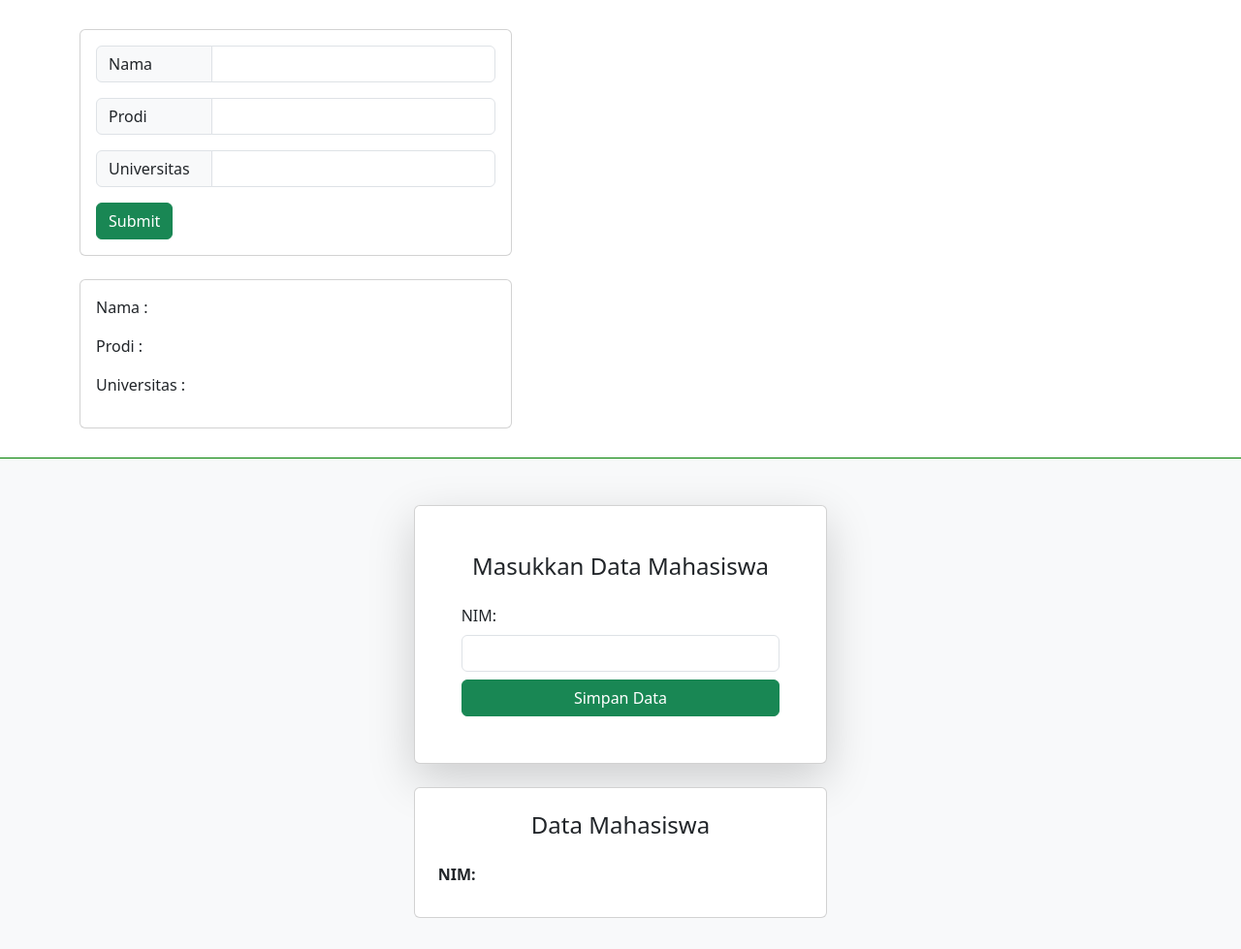
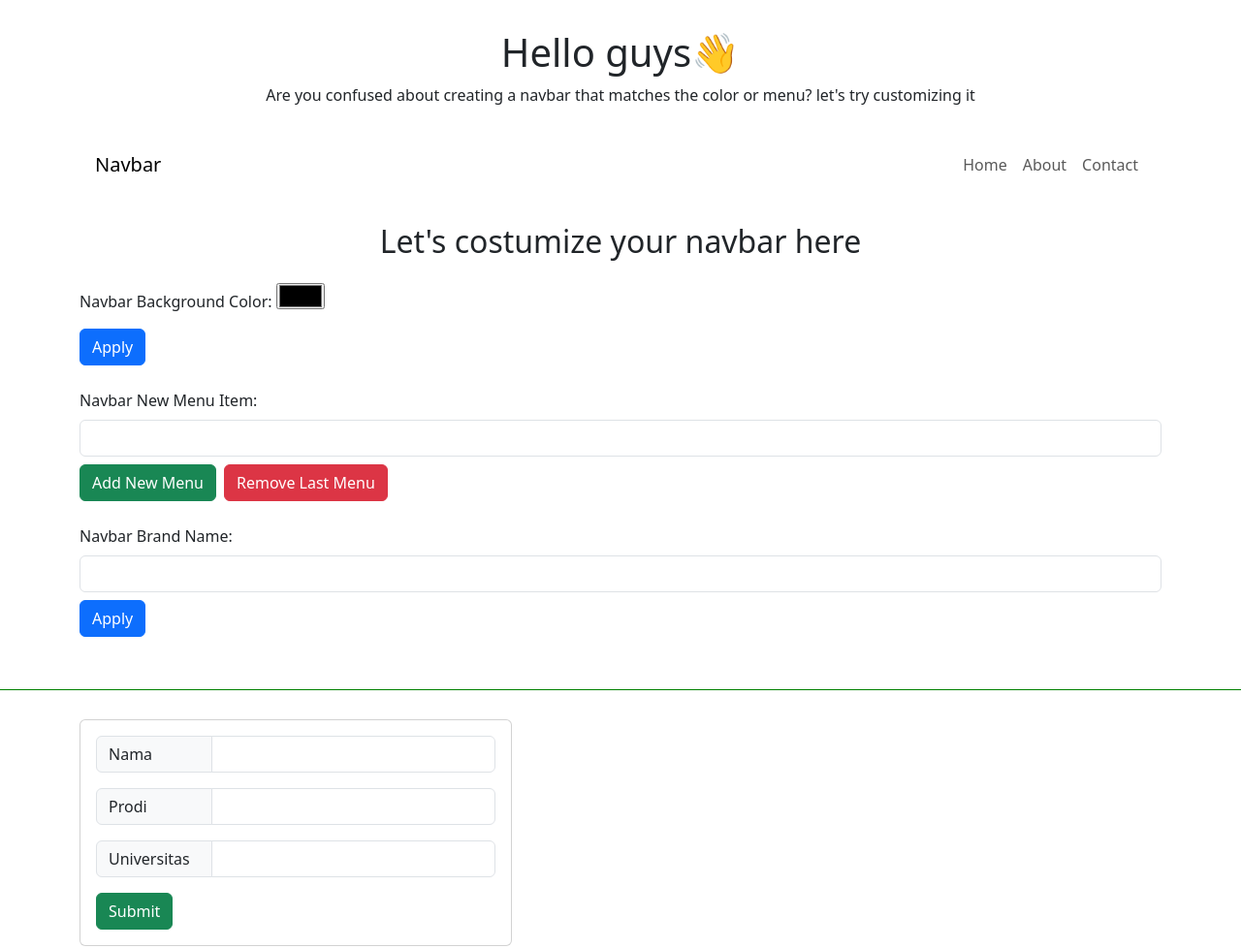
Before and after one commit to raihannajmi/CH2-09-19-2024-Tugas-Kelompok-1, a website: page src/index.html in a window 1280 px wide. Shown: the top 979 px of the page at 97% size. Drawn offline with nearby package versions, Linux system fonts and the light colour scheme.

Commit message:
menambahkan section nanda

```diff
--- a/src/index.html
+++ b/src/index.html
@@ -12,6 +12,94 @@
 </head>
 
 <body>
+  <!-- Section for make custom navbar by Nanda -->
+  <section>
+    <div class="container">
+      <div class="text-center mb-4">
+        <h1>Hello guys👋</h1>
+        <p>Are you confused about creating a navbar that matches the color or menu? let's try customizing it</p>
+      </div>
+
+      <nav class="navbar navbar-expand-lg p-3" id="navbar">
+        <a class="navbar-brand" href="#" id="navbarBrand">
+          <span id="navbarBrandText">Navbar</span>
+        </a>
+        <button class="navbar-toggler" type="button" data-toggle="collapse" data-target="#navbarNav"
+          aria-controls="navbarNav" aria-expanded="false" aria-label="Toggle navigation">
+          <span class="navbar-toggler-icon"></span>
+        </button>
+        <div class="collapse navbar-collapse" id="navbarNav">
+          <ul class="navbar-nav ms-auto">
+            <li class="nav-item">
+              <a class="nav-link menu-item" href="#">Home</a>
+            </li>
+            <li class="nav-item">
+              <a class="nav-link menu-item" href="#">About</a>
+            </li>
+            <li class="nav-item">
+              <a class="nav-link menu-item" href="#">Contact</a>
+            </li>
+          </ul>
+        </div>
+      </nav>
+
+      <div class="mt-4">
+        <h2 class="text-center">Let's costumize your navbar here</h2>
+
+        <!-- Custom background color -->
+        <div class="my-4">
+          <label for="navbarColor" class="mb-2">Navbar Background Color:</label>
+          <input type="color" id="navbarColor" value="#333">
+          <button class="btn btn-primary mt-2 d-flex" onclick="changeNavbarColor()">Apply</button>
+        </div>
+
+        <!-- Custom menu/add and remove menu -->
+        <div class="form-group mb-4">
+          <label for="menuItem" class="mb-2">Navbar New Menu Item:</label>
+          <input type="text" id="menuItem" class="form-control">
+          <div class="mb-2 d-flex gap-2">
+            <button class="btn btn-success mt-2" onclick="addMenuItem()">Add New Menu</button>
+            <button class="btn btn-danger mt-2" onclick="removeMenuItem()">Remove Last Menu</button>
+          </div>
+        </div>
+
+        <!-- Custom navbar brand -->
+        <div class="form-group mb-4">
+          <label for="navbarBrandName" class="mb-2">Navbar Brand Name:</label>
+          <input type="text" id="navbarBrandName" class="form-control">
+          <button class="btn btn-primary mt-2" onclick="changeNavbarBrand()">Apply</button>
+        </div>
+      </div>
+    </div>
+  </section>
+
+  <script>
+    function changeNavbarColor() {
+      document.getElementById('navbar').style.backgroundColor = document.getElementById('navbarColor').value;
+    }
+
+    function addMenuItem() {
+      const newItem = document.getElementById('menuItem').value;
+      if (newItem) {
+        const li = document.createElement('li');
+        li.className = 'nav-item';
+        li.innerHTML = `<a href="#" class="nav-link menu-item">${newItem}</a>`;
+        document.querySelector('.navbar-nav').appendChild(li);
+        document.getElementById('menuItem').value = '';
+      }
+    }
+
+    function removeMenuItem() {
+      const navbar = document.querySelector('.navbar-nav');
+      if (navbar.lastElementChild) navbar.lastElementChild.remove();
+    }
+
+    function changeNavbarBrand() {
+      const brandName = document.getElementById('navbarBrandName').value;
+      if (brandName) document.getElementById('navbarBrandText').textContent = brandName;
+    }
+  </script>
+
   <!-- Section Data Universitas Mahasiswa by Almagius -->
   <section>
     <div class="container">
```
